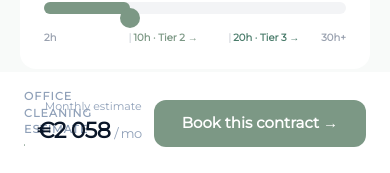
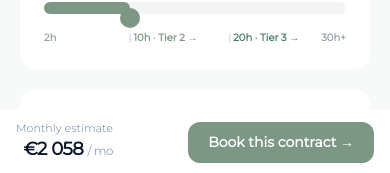
Before and after one commit to Gbolahan007/quick-clean, a Next.js app: page /en/pricing/office-cleaning in a window 390 px wide. Shown: the part 669-842 px from the top of the page. Built offline with nearby package versions, Linux system fonts and the light colour scheme.

Commit message:
updated cta mobile

```diff
--- a/app/[locale]/pricing/components/AddonsSection.tsx
+++ b/app/[locale]/pricing/components/AddonsSection.tsx
@@ -87,7 +87,7 @@ export function AddonsSection({
               <button
                 type="button"
                 onClick={() => toggle(addon.key, !!addon.perLoad)}
-                className={`flex h-[22px] w-[22px] shrink-0 cursor-pointer items-center justify-center rounded-md border-2 transition-all ${
+                className={`flex h-5.5 w-5.5 shrink-0 cursor-pointer items-center justify-center rounded-md border-2 transition-all ${
                   isOn
                     ? "border-[#7c9885] bg-[#7c9885]"
                     : "border-gray-300 bg-white"
--- a/app/[locale]/pricing/components/PillToggle.tsx
+++ b/app/[locale]/pricing/components/PillToggle.tsx
@@ -1,4 +1,3 @@
-// components/PillToggle.tsx
 "use client";
 
 type PillToggleProps = {
@@ -15,7 +14,7 @@ export function PillToggle({
   small = false,
 }: PillToggleProps) {
   return (
-    <div className="inline-flex w-full rounded-full border border-[#7c9885]/30 bg-[#f0f5f2] p-1 md:w-auto">
+    <div className="inline-flex w-full rounded-full border border-[#7c9885]/30 bg-[#f0f5f2] p-1  md:w-auto">
       {options.map((label, i) => {
         const isActive = selected === i;
 
@@ -25,7 +24,7 @@ export function PillToggle({
             type="button"
             onClick={() => onChange(i)}
             className={[
-              "min-w-0 flex-1 rounded-full font-semibold transition-all duration-200 whitespace-normal leading-snug md:flex-none md:whitespace-nowrap",
+              "min-w-0 flex-1 rounded-full font-semibold transition-all duration-200 cursor-pointer whitespace-normal leading-snug md:flex-none md:whitespace-nowrap",
               small ? "px-3.5 py-1.5 text-[13px]" : "px-5 py-2.5 text-sm",
               isActive
                 ? "bg-[#7c9885] text-white shadow-[0_1px_4px_rgba(0,0,0,0.15)]"
--- a/app/[locale]/pricing/components/PricingHeader.tsx
+++ b/app/[locale]/pricing/components/PricingHeader.tsx
@@ -49,10 +49,11 @@ export function PricingHeader({
   const pathname = usePathname();
 
   const isOfficePage = pathname.endsWith("/pricing/office-cleaning");
+  const isMoveOutPage = pathname.endsWith("/pricing/move-out-cleaning");
 
   return (
     <div className="relative overflow-hidden pb-12">
-      {/* Background Image */}
+      {/* Background image */}
       <div className="absolute inset-0 z-0">
         <Image
           src="/pricing.jpg"
@@ -72,7 +73,7 @@ export function PricingHeader({
 
         <p className="mb-7 text-base text-white/85">{t("subtitle")}</p>
 
-        {!isOfficePage && (
+        {!isOfficePage && !isMoveOutPage && (
           <div className="flex flex-col items-center gap-3">
             <PillToggle
               options={[t("serviceToggle.0"), t("serviceToggle.1")]}
@@ -88,6 +89,17 @@ export function PricingHeader({
           </div>
         )}
 
+        {isMoveOutPage && (
+          <div className="flex flex-col items-center gap-3">
+            <PillToggle
+              options={[t("vatToggle.0"), t("vatToggle.1")]}
+              selected={showDeducted ? 1 : 0}
+              onChange={onVatChange}
+              small
+            />
+          </div>
+        )}
+
         <TrustBar />
       </div>
     </div>
--- a/app/[locale]/pricing/move-out-cleaning/MoveOutPricingPageClient.tsx
+++ b/app/[locale]/pricing/move-out-cleaning/MoveOutPricingPageClient.tsx
@@ -129,25 +129,21 @@ function MoveOutPricingPageInner({ localeProp }: Props) {
   const currentAptIdx = selectedApt ? aptIndex(selectedApt.key) : null;
 
   return (
-    <div className="min-h-screen bg-[#f8faf9] font-sans">
-      {/* Header — reuses existing component, serviceType drives the title */}
+    <div className="min-h-screen bg-[#f8faf9] font-sans ">
       <PricingHeader
         locale={locale}
         serviceType="moveout"
         showDeducted={showDeducted}
         onLocale={toggleLocale}
-        onServiceChange={() => {}} // move-out page doesn't toggle service type
+        onServiceChange={() => {}}
         onVatChange={handleVatChange}
       />
 
-      <div className="mx-auto max-w-225 px-5 pb-36">
-        {/* Info banner */}
+      <div className="mx-auto max-w-225 px-5 pb-36 ">
         <MoveOutInfoBanner />
 
-        {/* Apartment Selector — fully reused */}
         <ApartmentSelector selected={selectedApt} onSelect={setSelectedApt} />
 
-        {/* Plan Grid — single plan, no frequency toggle */}
         <PlanGrid
           plans={MOVE_OUT_PLANS}
           aptIdx={currentAptIdx}
@@ -157,7 +153,6 @@ function MoveOutPricingPageInner({ localeProp }: Props) {
           serviceType="moveout"
         />
 
-        {/* Pricing Table — fully reused */}
         <PricingTable
           plans={MOVE_OUT_PLANS}
           selectedPlan={selectedPlan}
--- a/app/[locale]/pricing/page.tsx
+++ b/app/[locale]/pricing/page.tsx
@@ -59,7 +59,7 @@ function ServiceCard({
     >
       {/* Accent line */}
       <div
-        className="absolute top-0 left-7 right-7 h-0.5 rounded-b-full opacity-0 group-hover:opacity-100 transition-opacity duration-300"
+        className="absolute  top-0 left-7 right-7 h-0.5 rounded-b-full opacity-0 group-hover:opacity-100 transition-opacity duration-300"
         style={{ background: accent }}
         aria-hidden
       />
--- a/app/actions/submitBooking.ts
+++ b/app/actions/submitBooking.ts
@@ -15,8 +15,6 @@ function getServiceClient() {
   return createClient(url, key, { auth: { persistSession: false } });
 }
 
-// Maps EN addon display names → booking_extras.extra_type values.
-// Quantity suffix is stripped before lookup: "Oven cleaning ×2" → "Oven cleaning"
 const ADDON_TYPE_MAP: Record<string, string> = {
   "Window cleaning": "windows",
   "Oven cleaning": "oven",
--- a/app/components/Home/ServicesOverviewSection.tsx
+++ b/app/components/Home/ServicesOverviewSection.tsx
@@ -14,24 +14,28 @@ export default function ServicesShowcaseSection() {
       title: t("services.regular"),
       image: "/cleaning1.JPG",
       description: t("serviceDescriptions.regular"),
+      href: "/services/home-care",
     },
     {
       id: "deep",
       title: t("services.deep"),
       image: "/cleaning5.jpeg",
       description: t("serviceDescriptions.deep"),
+      href: "/services/deep-clean",
     },
     {
       id: "office",
       title: t("services.office"),
       image: "/cleaning8.JPG",
       description: t("serviceDescriptions.office"),
+      href: "/services/office",
     },
     {
       id: "moveOut",
       title: t("services.moveOut"),
       image: "/cleaning10.JPG",
       description: t("serviceDescriptions.moveOut"),
+      href: "/services/move-out",
     },
   ];
 
@@ -53,7 +57,7 @@ export default function ServicesShowcaseSection() {
           {services.map((service) => (
             <Link
               key={service.id}
-              href="/services"
+              href={service.href}
               className="group relative h-100 rounded-2xl overflow-hidden shadow-lg hover:shadow-2xl transition-all duration-300 transform hover:-translate-y-2"
             >
               {/* Background Image */}
--- a/app/components/office/OfficeCTABar.tsx
+++ b/app/components/office/OfficeCTABar.tsx
@@ -29,9 +29,8 @@ export function OfficeCTABar({
     <>
       <div className="h-18" aria-hidden />
 
-      <div className="fixed bottom-0 left-0 right-0 z-20 flex flex-wrap items-center gap-3 border-t border-gray-200 bg-white px-6 py-4 shadow-[0_-4px_24px_rgba(10,22,40,0.07)]">
-        {/* Summary */}
-        <div className="flex-1 min-w-0">
+      <div className="fixed bottom-0 left-0 right-0 z-20 flex justify-between items-center gap-3 border-t border-gray-200 bg-white px-4 sm:px-6 py-3 sm:py-4 shadow-[0_-4px_24px_rgba(10,22,40,0.07)]">
+        <div className="hidden sm:block flex-1 min-w-0">
           <p className="text-[11px] font-bold uppercase tracking-widest text-slate-400 mb-0.5">
             {t("ctaBarTitle")}
           </p>
@@ -45,14 +44,16 @@ export function OfficeCTABar({
           </p>
         </div>
 
-        {/* Price */}
-        <div className="text-right">
-          <p className="text-[11px] text-slate-400 leading-none mb-0.5">
+        <div className="text-right shrink-0">
+          <p className="sm:hidden text-[11px] text-slate-400 leading-none mb-0.5">
             {t("ctaBarMonthly")}
           </p>
-          <p className="text-[22px] font-extrabold tracking-tight text-[#0a1628]">
+          <p className="hidden sm:block text-[11px] text-slate-400 leading-none mb-0.5">
+            {t("ctaBarMonthly")}
+          </p>
+          <p className="text-[18px] sm:text-[22px] font-extrabold tracking-tight text-[#0a1628]">
             €{total.toLocaleString("fi-FI")}
-            <span className="text-[13px] font-normal text-slate-400 ml-1">
+            <span className="text-[12px] sm:text-[13px] font-normal text-slate-400 ml-1">
               / mo
             </span>
           </p>
@@ -62,7 +63,7 @@ export function OfficeCTABar({
         <button
           type="button"
           onClick={onBook}
-          className="whitespace-nowrap rounded-xl bg-[#7c9885] px-7 py-3 text-[15px] font-bold text-white shadow-md shadow-[#7c9885]/40 transition-all duration-200 hover:scale-[1.02] hover:bg-[#6f8c78] active:scale-[0.98] cursor-pointer"
+          className="whitespace-nowrap shrink-0 rounded-xl bg-[#7c9885] px-5 sm:px-7 py-2.5 sm:py-3 text-[14px] sm:text-[15px] font-bold text-white shadow-md shadow-[#7c9885]/40 transition-all duration-200 hover:scale-[1.02] hover:bg-[#6f8c78] active:scale-[0.98] cursor-pointer"
         >
           {t("ctaBookContract")}
         </button>
```
